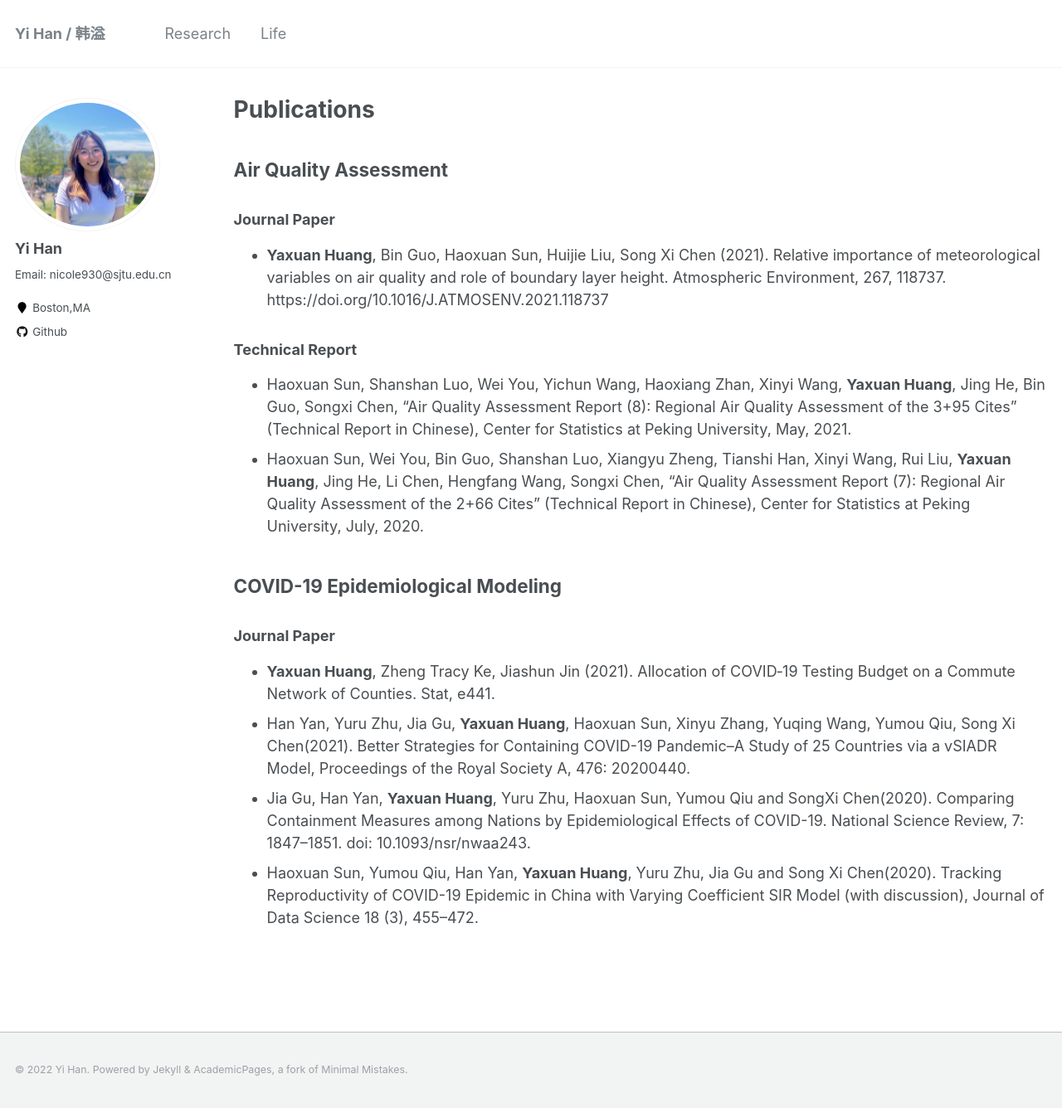
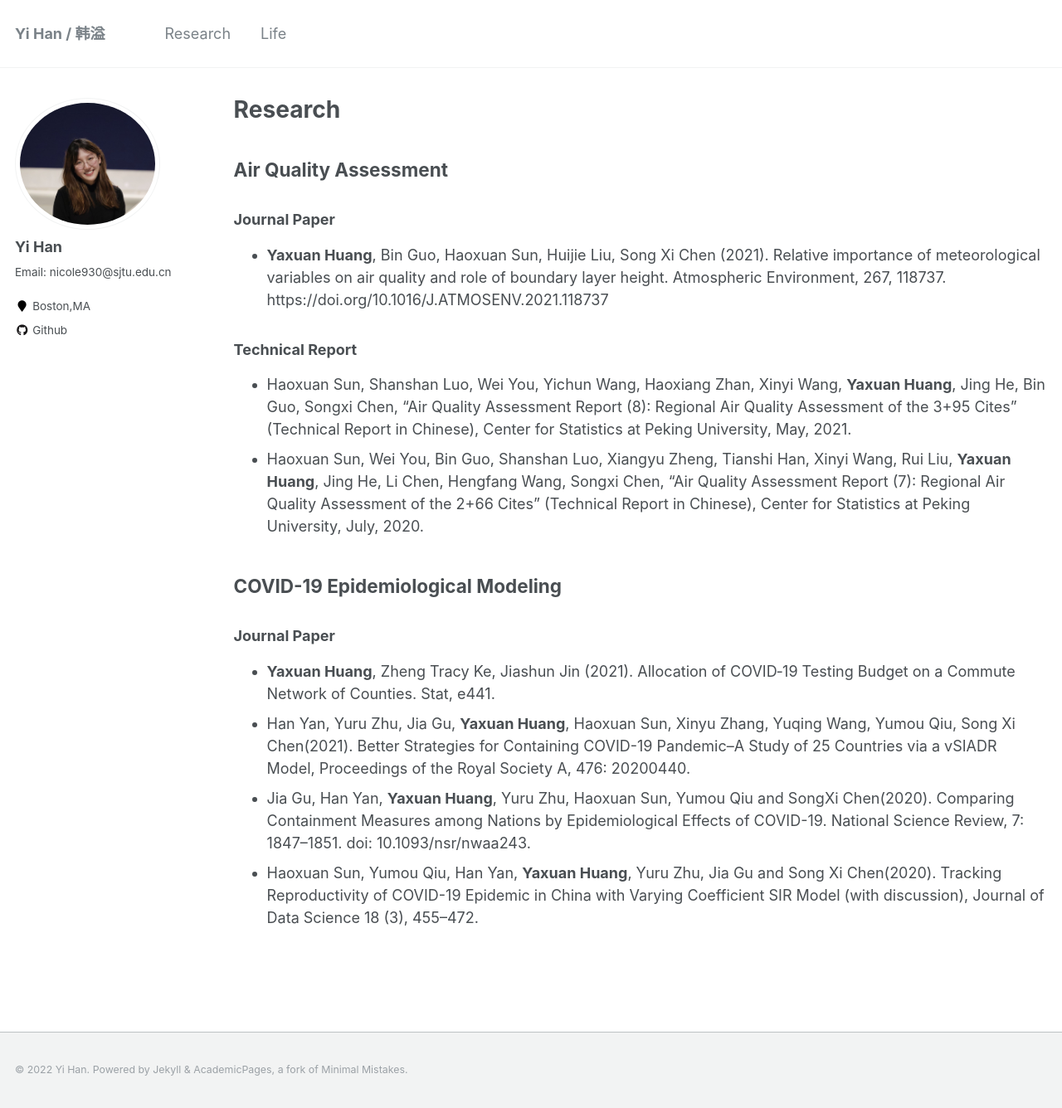
Before and after one commit to yiiihan/yiiihan.github.io, a Jekyll site: the page built from _pages/research.md, in a window 1280 px wide and 1336 px high. Shown: the whole window at 83% size. Built offline with Jekyll 4.4.1, drawn with Linux system fonts in a browser that asks for light colours.

Commit message:
no message

```diff
--- a/_config.yml
+++ b/_config.yml
@@ -81,7 +81,7 @@ analytics:
 # Site Author
 author:
   name             : "Yi Han"
-  avatar           : "profile20.jpeg"
+  avatar           : "profile10.jpeg"
   bio              : "Email: nicole930@sjtu.edu.cn"
   location         : "Boston,MA"
   employer         :
--- a/_pages/research.md
+++ b/_pages/research.md
@@ -1,7 +1,7 @@
 ---
 layout: archive
-title: "Publications"
-permalink: /publications/
+title: "Research"
+permalink: /research/
 author_profile: true
 ---
 
```
